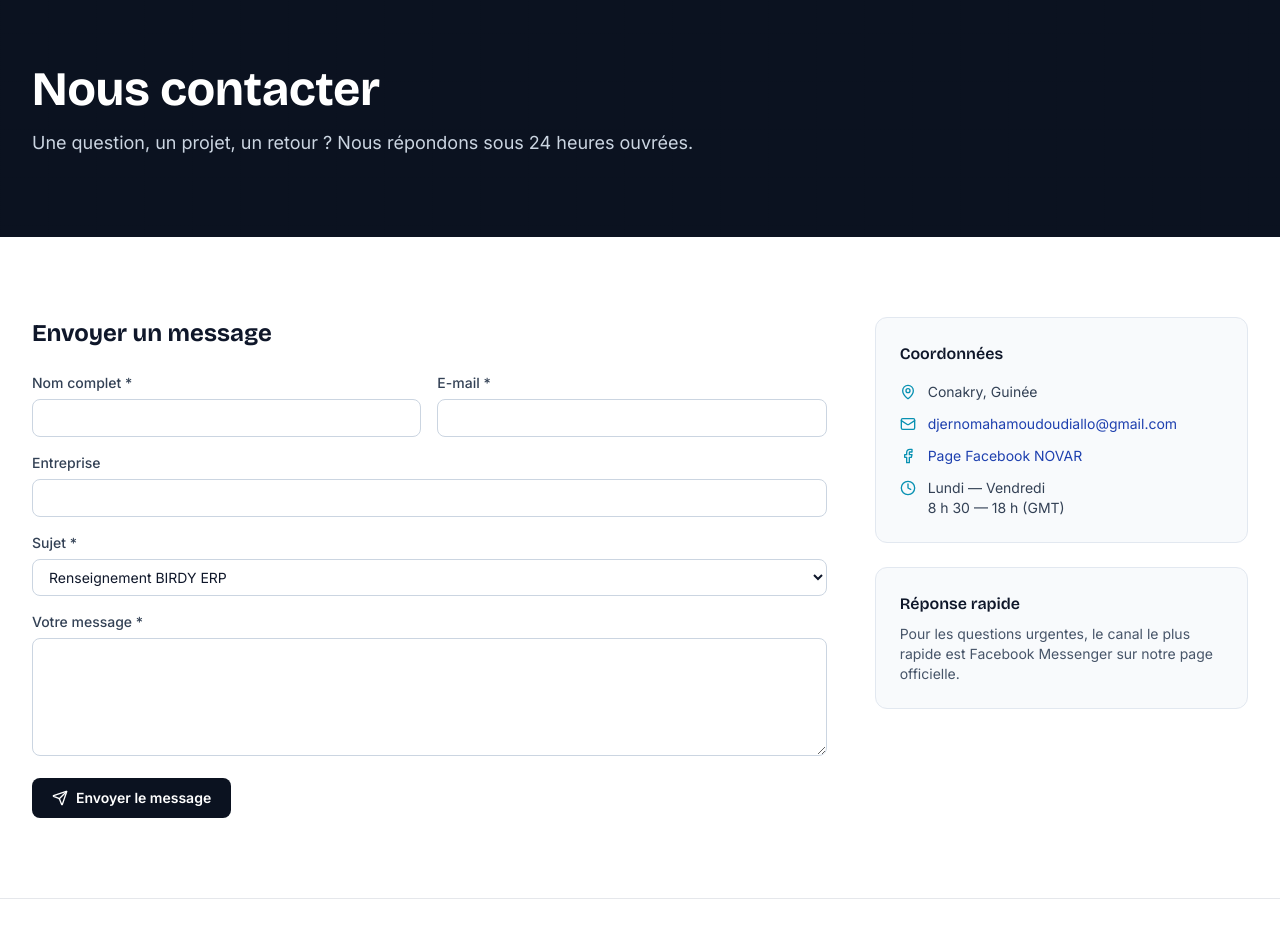
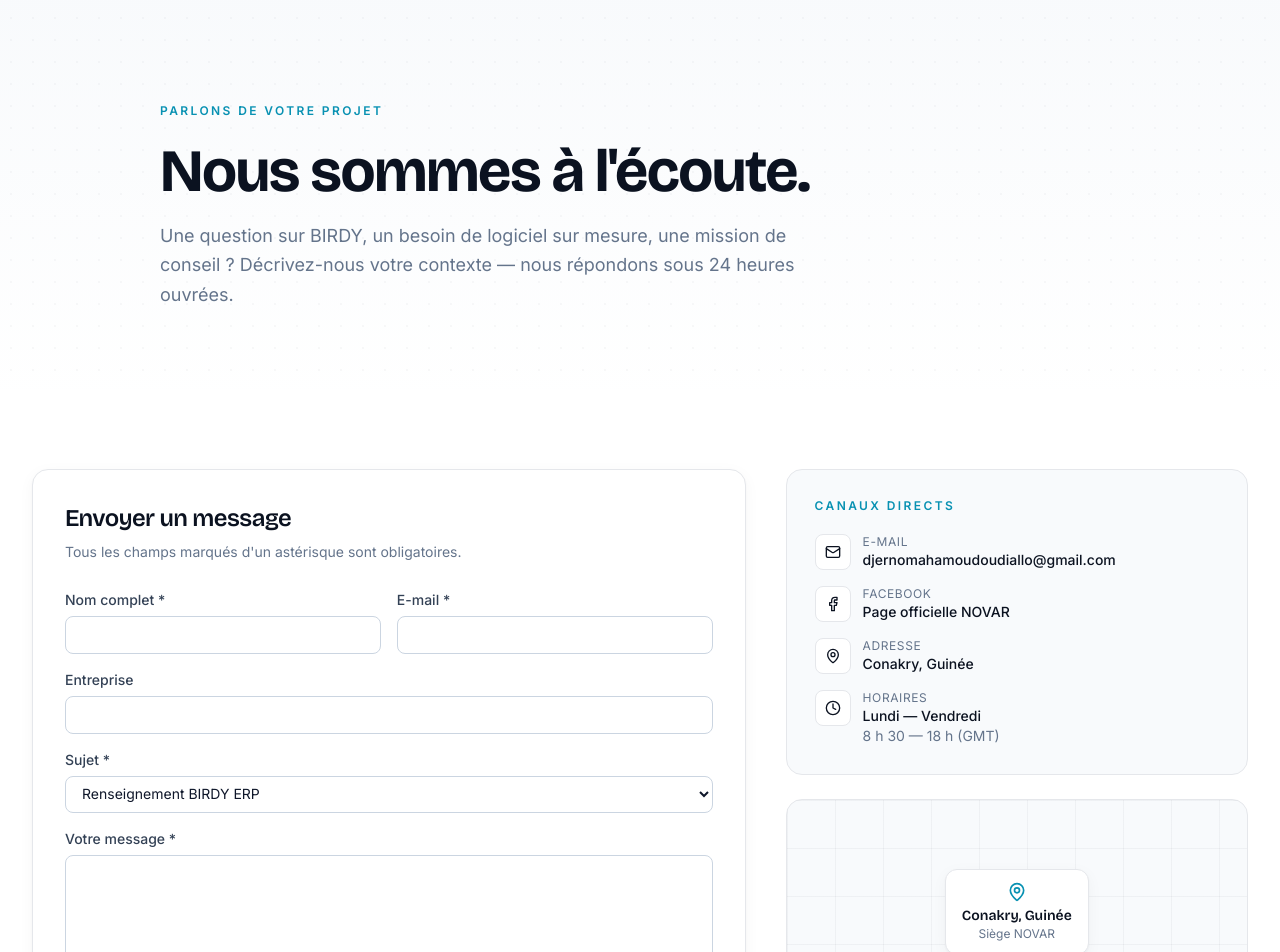
Before and after one commit to novarstartup-tech/novar-website, a Next.js app: page /contact in a window 1280 px wide. Shown: the part 80-1032 px from the top of the page. Built offline with nearby package versions, Linux system fonts and the light colour scheme.

Commit message:
feat(novar): recadrer la page contact en light premium

```diff
--- a/src/app/contact/page.tsx
+++ b/src/app/contact/page.tsx
@@ -10,62 +10,126 @@ export const metadata = {
 export default function ContactPage() {
   return (
     <>
-      <section className="bg-novar-cosmic py-20 relative overflow-hidden">
-        <div className="absolute inset-0 bg-grid opacity-20" />
-        <div className="relative mx-auto max-w-7xl px-4 sm:px-6 lg:px-8">
-          <h1 className="font-display text-4xl sm:text-5xl font-bold text-white">Nous contacter</h1>
-          <p className="mt-4 max-w-2xl text-lg text-slate-300">
-            Une question, un projet, un retour ? Nous répondons sous 24 heures ouvrées.
+      {/* HERO — light premium */}
+      <section className="relative overflow-hidden bg-white">
+        <div className="absolute inset-x-0 top-0 h-[420px] bg-gradient-to-b from-novar-surface-2 to-white" aria-hidden />
+        <div className="absolute inset-0 bg-dots opacity-50" aria-hidden />
+        <div className="relative mx-auto max-w-5xl px-6 lg:px-8 pt-24 pb-16 md:pt-28 md:pb-20">
+          <span className="inline-block text-xs font-semibold uppercase tracking-[0.2em] text-novar-accent">
+            Parlons de votre projet
+          </span>
+          <h1 className="mt-5 font-display text-4xl sm:text-5xl md:text-6xl font-bold tracking-tight text-novar-ink">
+            Nous sommes à l&apos;écoute.
+          </h1>
+          <p className="mt-5 max-w-2xl text-lg text-novar-muted leading-relaxed">
+            Une question sur BIRDY, un besoin de logiciel sur mesure, une mission
+            de conseil ? Décrivez-nous votre contexte — nous répondons sous
+            24 heures ouvrées.
           </p>
         </div>
       </section>
 
-      <section className="py-20 bg-white dark:bg-novar-cosmic">
-        <div className="mx-auto max-w-7xl px-4 sm:px-6 lg:px-8">
-          <div className="grid gap-12 lg:grid-cols-3">
-            <div className="lg:col-span-2">
-              <h2 className="font-display text-2xl font-bold text-slate-900 dark:text-white mb-6">
-                Envoyer un message
-              </h2>
-              <ContactForm />
+      {/* FORM + INFOS — grille 2 cols */}
+      <section className="bg-white py-20">
+        <div className="mx-auto max-w-7xl px-6 lg:px-8">
+          <div className="grid gap-10 lg:grid-cols-5">
+            {/* Form (cols 1-3) */}
+            <div className="lg:col-span-3">
+              <div className="rounded-2xl border border-novar-line bg-white p-6 sm:p-8 shadow-soft">
+                <h2 className="font-display text-2xl font-semibold tracking-tight text-novar-ink">
+                  Envoyer un message
+                </h2>
+                <p className="mt-2 text-sm text-novar-muted">
+                  Tous les champs marqués d&apos;un astérisque sont obligatoires.
+                </p>
+                <div className="mt-7">
+                  <ContactForm />
+                </div>
+              </div>
             </div>
-            <aside className="space-y-6">
-              <div className="rounded-xl border border-slate-200 bg-slate-50 p-6 dark:border-slate-800 dark:bg-novar-cosmic-2">
-                <h3 className="font-display font-semibold text-slate-900 dark:text-white mb-4">Coordonnées</h3>
-                <ul className="space-y-3 text-sm">
+
+            {/* Aside infos (cols 4-5) */}
+            <aside className="lg:col-span-2 space-y-6">
+              <div className="rounded-2xl border border-novar-line bg-novar-surface-2 p-6 sm:p-7">
+                <h3 className="text-xs font-semibold uppercase tracking-[0.2em] text-novar-accent">
+                  Canaux directs
+                </h3>
+                <ul className="mt-5 space-y-4 text-sm">
                   <li className="flex items-start gap-3">
-                    <MapPin className="h-4 w-4 mt-0.5 text-novar-cyan flex-shrink-0" />
-                    <span className="text-slate-700 dark:text-slate-300">
-                      Conakry, Guinée
+                    <span className="inline-flex h-9 w-9 flex-shrink-0 items-center justify-center rounded-lg border border-novar-line bg-white text-novar-ink">
+                      <Mail className="h-4 w-4" />
                     </span>
+                    <div>
+                      <div className="text-xs uppercase tracking-wider text-novar-muted">E-mail</div>
+                      <a
+                        href={`mailto:${SITE.email}`}
+                        className="font-medium text-novar-ink hover:text-novar-accent transition-colors break-all"
+                      >
+                        {SITE.email}
+                      </a>
+                    </div>
                   </li>
                   <li className="flex items-start gap-3">
-                    <Mail className="h-4 w-4 mt-0.5 text-novar-cyan flex-shrink-0" />
-                    <a href={`mailto:${SITE.email}`} className="text-novar-blue dark:text-novar-cyan hover:underline">
-                      {SITE.email}
-                    </a>
+                    <span className="inline-flex h-9 w-9 flex-shrink-0 items-center justify-center rounded-lg border border-novar-line bg-white text-novar-ink">
+                      <Facebook className="h-4 w-4" />
+                    </span>
+                    <div>
+                      <div className="text-xs uppercase tracking-wider text-novar-muted">Facebook</div>
+                      <a
+                        href={SITE.facebook}
+                        target="_blank"
+                        rel="noreferrer noopener"
+                        className="font-medium text-novar-ink hover:text-novar-accent transition-colors"
+                      >
+                        Page officielle NOVAR
+                      </a>
+                    </div>
                   </li>
                   <li className="flex items-start gap-3">
-                    <Facebook className="h-4 w-4 mt-0.5 text-novar-cyan flex-shrink-0" />
-                    <a href={SITE.facebook} target="_blank" rel="noreferrer noopener" className="text-novar-blue dark:text-novar-cyan hover:underline">
-                      Page Facebook NOVAR
-                    </a>
+                    <span className="inline-flex h-9 w-9 flex-shrink-0 items-center justify-center rounded-lg border border-novar-line bg-white text-novar-ink">
+                      <MapPin className="h-4 w-4" />
+                    </span>
+                    <div>
+                      <div className="text-xs uppercase tracking-wider text-novar-muted">Adresse</div>
+                      <div className="font-medium text-novar-ink">Conakry, Guinée</div>
+                    </div>
                   </li>
                   <li className="flex items-start gap-3">
-                    <Clock className="h-4 w-4 mt-0.5 text-novar-cyan flex-shrink-0" />
-                    <div className="text-slate-700 dark:text-slate-300">
-                      Lundi — Vendredi
-                      <br />
-                      8 h 30 — 18 h (GMT)
+                    <span className="inline-flex h-9 w-9 flex-shrink-0 items-center justify-center rounded-lg border border-novar-line bg-white text-novar-ink">
+                      <Clock className="h-4 w-4" />
+                    </span>
+                    <div>
+                      <div className="text-xs uppercase tracking-wider text-novar-muted">Horaires</div>
+                      <div className="font-medium text-novar-ink">Lundi — Vendredi</div>
+                      <div className="text-novar-muted">8 h 30 — 18 h (GMT)</div>
                     </div>
                   </li>
                 </ul>
               </div>
-              <div className="rounded-xl border border-slate-200 bg-slate-50 p-6 dark:border-slate-800 dark:bg-novar-cosmic-2">
-                <h3 className="font-display font-semibold text-slate-900 dark:text-white mb-2">Réponse rapide</h3>
-                <p className="text-sm text-slate-600 dark:text-slate-400">
-                  Pour les questions urgentes, le canal le plus rapide est Facebook Messenger sur notre page
-                  officielle.
+
+              {/* Map placeholder */}
+              <div className="overflow-hidden rounded-2xl border border-novar-line bg-novar-surface-2">
+                <div className="relative h-56 w-full bg-grid">
+                  <div className="absolute inset-0 flex items-center justify-center">
+                    <div className="rounded-xl border border-novar-line bg-white px-4 py-3 shadow-soft text-center">
+                      <MapPin className="mx-auto h-5 w-5 text-novar-accent" />
+                      <div className="mt-1 font-display text-sm font-semibold text-novar-ink">
+                        Conakry, Guinée
+                      </div>
+                      <div className="text-xs text-novar-muted">Siège NOVAR</div>
+                    </div>
+                  </div>
+                </div>
+                <div className="px-5 py-3 text-xs text-novar-muted">
+                  Visites sur rendez-vous uniquement.
+                </div>
+              </div>
+
+              <div className="rounded-2xl border border-novar-line bg-white p-6">
+                <h3 className="font-display font-semibold text-novar-ink">Réponse rapide</h3>
+                <p className="mt-2 text-sm text-novar-muted">
+                  Pour une réponse plus rapide, écrivez-nous via Facebook
+                  Messenger sur notre page officielle.
                 </p>
               </div>
             </aside>
```
